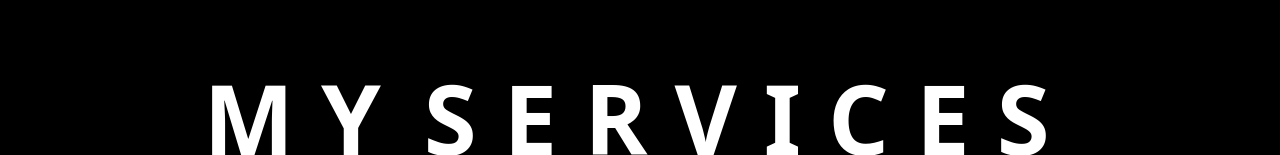
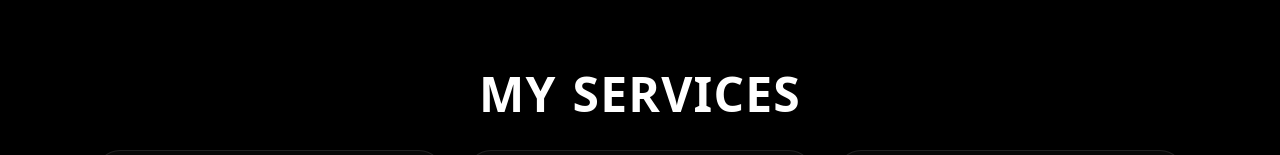
Before and after one commit to CanyenPalmer/Java-Portfolio, a React (Vite) app: page / in a window 1280 px wide. Shown: the part 797-952 px from the top of the page. Built offline with nearby package versions, Linux system fonts and the light colour scheme.

Commit message:
Update App.jsx

```diff
--- a/src/App.jsx
+++ b/src/App.jsx
@@ -20,13 +20,25 @@ const Section = ({ id, label, children, className = "" }) => (
 
 const Divider = () => <div className="h-px w-full bg-white/10 my-16"/>;
 
-const BigSpacedWord = ({ text, as: Tag = "h1", nowrap = false }) => {
+const BigSpacedWord = ({ text, as: Tag = "h1", nowrap = false, size = "hero" }) => {
   const words = text.trim().split(/\s+/);
+
+  const sizeClasses =
+    size === "hero"
+      ? "text-5xl sm:text-6xl md:text-7xl lg:text-8xl"
+      : "text-3xl md:text-4xl lg:text-5xl"; // saner for section headings
+
+  const trackingClasses =
+    size === "hero"
+      ? "tracking-[.2em] md:tracking-[.28em]"
+      : "tracking-wide"; // lighter tracking for sections
+
   return (
-    <Tag className={
-      `text-5xl sm:text-6xl md:text-7xl lg:text-8xl font-bold uppercase text-center
-       ${nowrap ? 'whitespace-nowrap' : ''}`
-    }>
+    <Tag
+      className={`${sizeClasses} font-bold uppercase text-center ${
+        nowrap ? "whitespace-nowrap" : ""
+      }`}
+    >
       {words.map((word, i) => (
         <motion.span
           key={i}
@@ -34,7 +46,7 @@ const BigSpacedWord = ({ text, as: Tag = "h1", nowrap = false }) => {
           whileInView={{ y: 0, opacity: 1 }}
           transition={{ delay: i * 0.08, type: "spring", stiffness: 120 }}
           viewport={{ once: true }}
-          className="inline-block tracking-[.2em] md:tracking-[.28em] mr-4 last:mr-0"
+          className={`inline-block ${trackingClasses} mr-4 last:mr-0`}
         >
           {word}
         </motion.span>
@@ -216,7 +228,7 @@ export default function App() {
       {/* SERVICES */}
       <Section id="services" label="Services" className="py-6">
         <div className="mb-8">
-          <BigSpacedWord text="My Services" as="h2" />
+          <BigSpacedWord text="My Services" as="h2" size="section" />
         </div>
         <div className="grid md:grid-cols-3 gap-6">
           {services.map((s, i) => (
@@ -296,7 +308,7 @@ export default function App() {
       <Section id="contact" label="Contact" className="py-12">
         <div className="grid md:grid-cols-12 gap-6 items-center">
           <div className="md:col-span-8">
-            <BigSpacedWord text="Connect With Me" as="h2" />
+            <BigSpacedWord text="Connect With Me" as="h2" size="section" />
             <div className="mt-6 flex flex-wrap items-center gap-4">
               <CTAButton href="mailto:canyen2019@gmail.com">Get In Touch</CTAButton>
               <a href="mailto:canyen2019@gmail.com" className="underline underline-offset-4">canyen2019@gmail.com</a>
```
